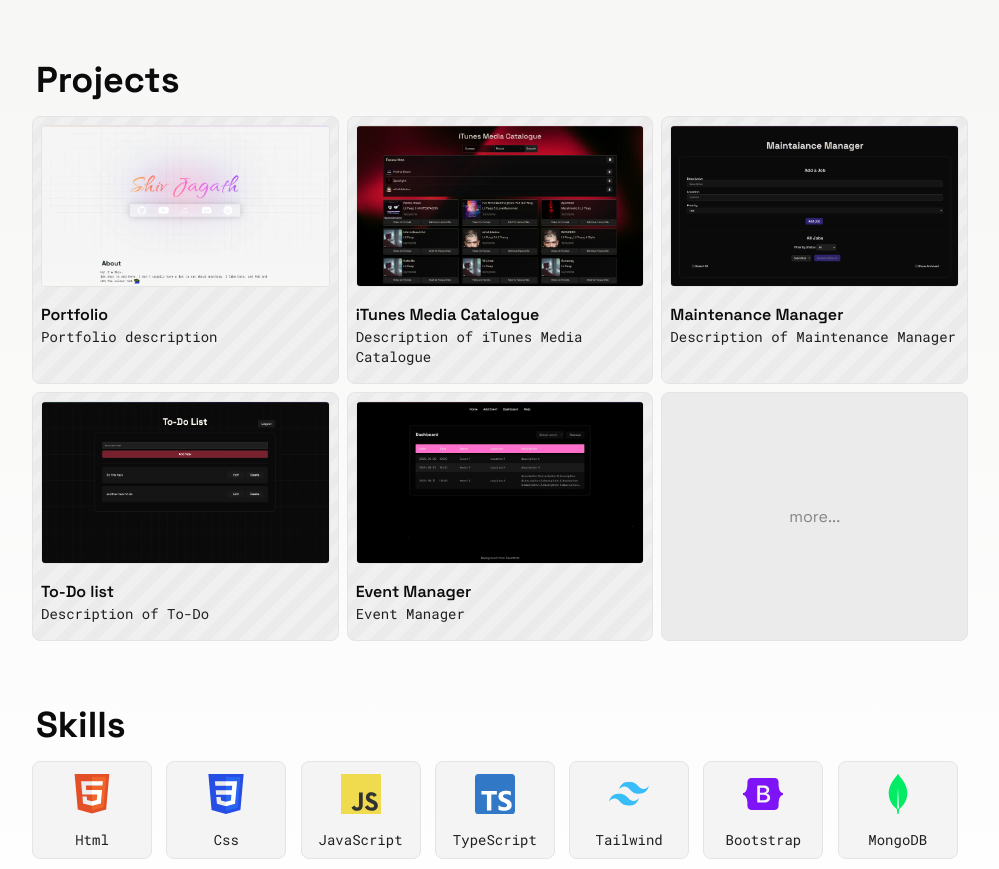
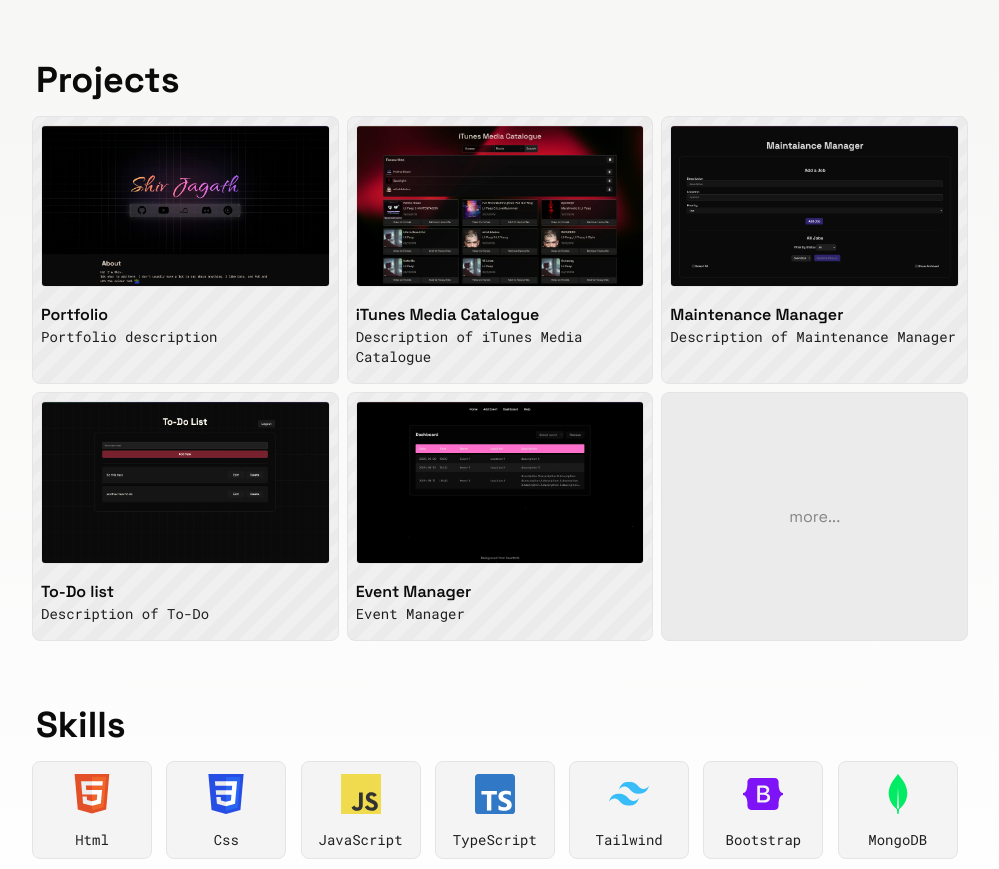
Before and after one commit to BigBadBodyPillow/portfolio, a React (Vite) app: page / in a window 1280 px wide. Shown: the part 820-1689 px from the top of the page, without its empty margins (140-1139 px from the left). Built offline with nearby package versions, Linux system fonts and the light colour scheme; a web font is replaced by a local one.

Commit message:
test without light image

```diff
--- a/src/components/Sections/Projects.tsx
+++ b/src/components/Sections/Projects.tsx
@@ -5,7 +5,7 @@ import './Projects.css';
 
 // webp
 import portfolio from '../../assets/project-images/reduced/Portfolio.webp';
-import portfolioLight from '../../assets/project-images/reduced/PortfolioLight.webp';
+// import portfolioLight from '../../assets/project-images/reduced/PortfolioLight.webp';
 import iTunesMediaCatalogue from '../../assets/project-images/reduced/iTunesMediaCatalogue.webp';
 import maintenanceManager from '../../assets/project-images/reduced/MaintenanceManager.webp';
 import todo from '../../assets/project-images/reduced/ToDo.webp';
@@ -20,7 +20,8 @@ export function Projects() {
           {/* Portfolio */}
           <Project
             image={portfolio}
-            lightImage={portfolioLight}
+            // lightImage={portfolioLight}
+            lightImage=""
             title="Portfolio"
             link="https://github.com/BigBadBodyPillow/portfolio"
             description="Portfolio description"
```
